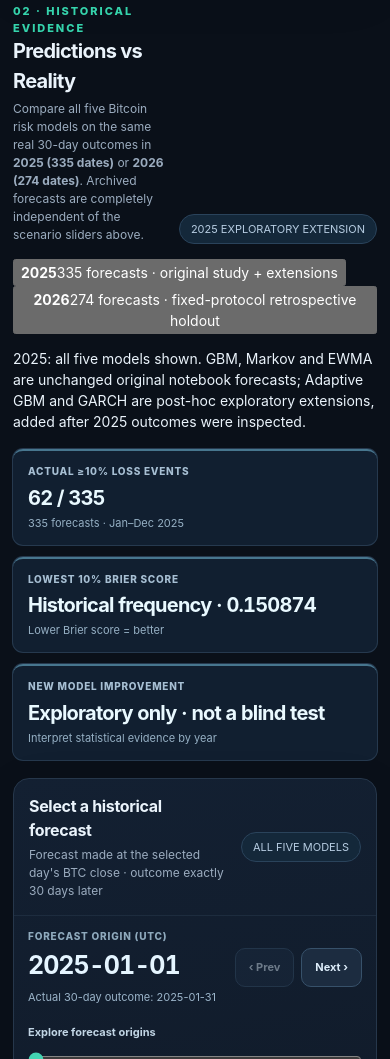
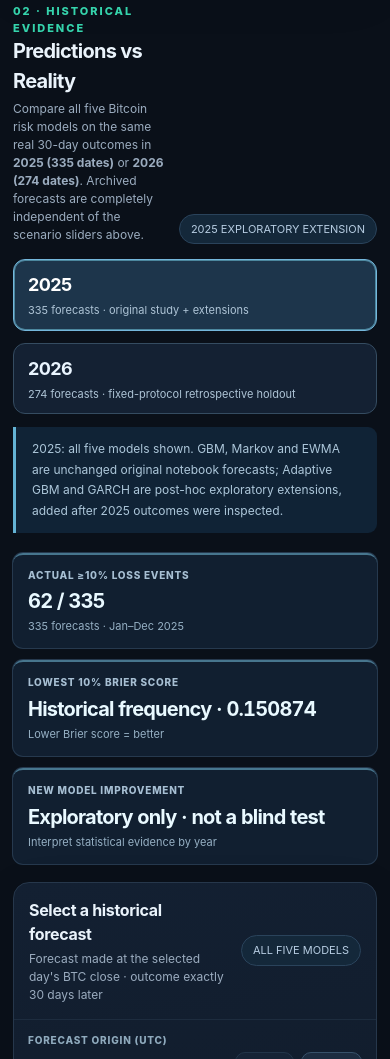
Before and after one commit to it23372726/cryptorisk-lab, a plain HTML site: page docs/index.html in a window 390 px wide. Shown: the part 4429-5488 px from the top of the page. Drawn offline with Linux system fonts and the light colour scheme.

Commit message:
Create polished compact 2025/2026 selection controls with accessible active and mobile states

```diff
--- a/docs/v3.css
+++ b/docs/v3.css
@@ -91,3 +91,15 @@
  #comparison .grid2{grid-template-columns:minmax(0,1fr)}
  #comparison #riskTable{min-width:780px}
 }
+
+/* Unified historical period selector. Same charts, distinct audited datasets. */
+.v4-year-selector{display:grid;grid-template-columns:repeat(2,minmax(0,1fr));gap:12px;margin:12px 0 13px;max-width:810px}
+.v4-year-selector button{display:flex;flex-direction:column;gap:4px;text-align:left;min-width:0;border:1px solid #354c61;border-radius:12px;padding:13px 18px;background:#142133;color:#aec4d6;transition:background .18s ease,border-color .18s ease}
+.v4-year-selector button strong{font-size:20px;letter-spacing:-.035em;color:#eaf5ff}
+.v4-year-selector button span{font-size:11px;line-height:1.5}
+.v4-year-selector button[aria-pressed=true]{border-color:#75b7dc;background:#1d354b;box-shadow:inset 0 0 0 1px #4c879e}
+.v4-year-selector button[aria-pressed=true] strong{color:#ffffff}
+.v4-year-selector button:hover{border-color:#7caac7}
+.v4-year-selector button:focus-visible{outline:2px solid #9ad8fa;outline-offset:3px}
+.v4-year-note{color:#adc7da;font-size:12px;max-width:960px;line-height:1.7;margin:0 0 20px;padding:12px 16px;background:#102336;border-left:3px solid #64b3d5;border-radius:0 9px 9px 0}
+@media(max-width:600px){.v4-year-selector{grid-template-columns:1fr}.v4-year-selector button{padding:11px 14px}.v4-year-selector button strong{font-size:18px}}
```
